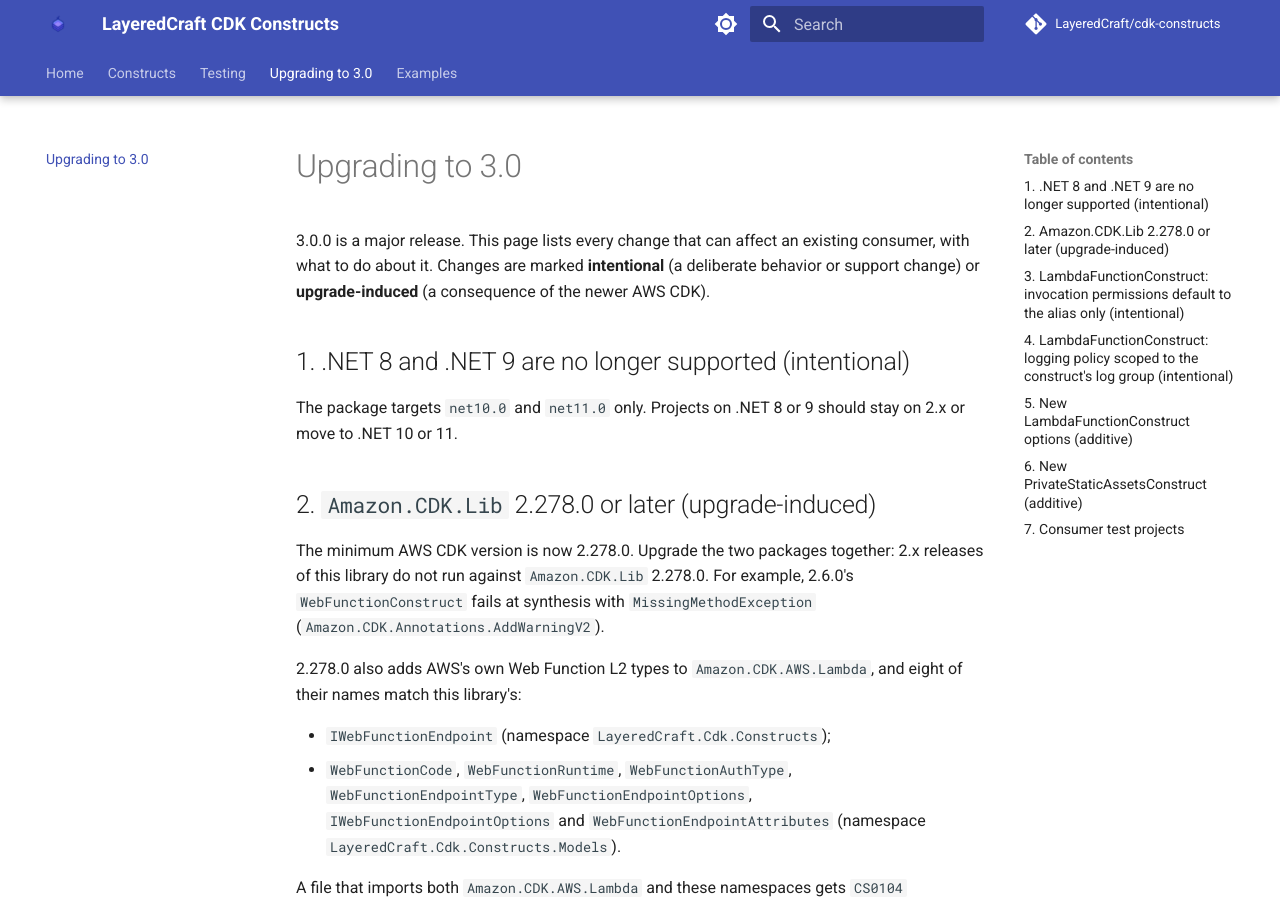
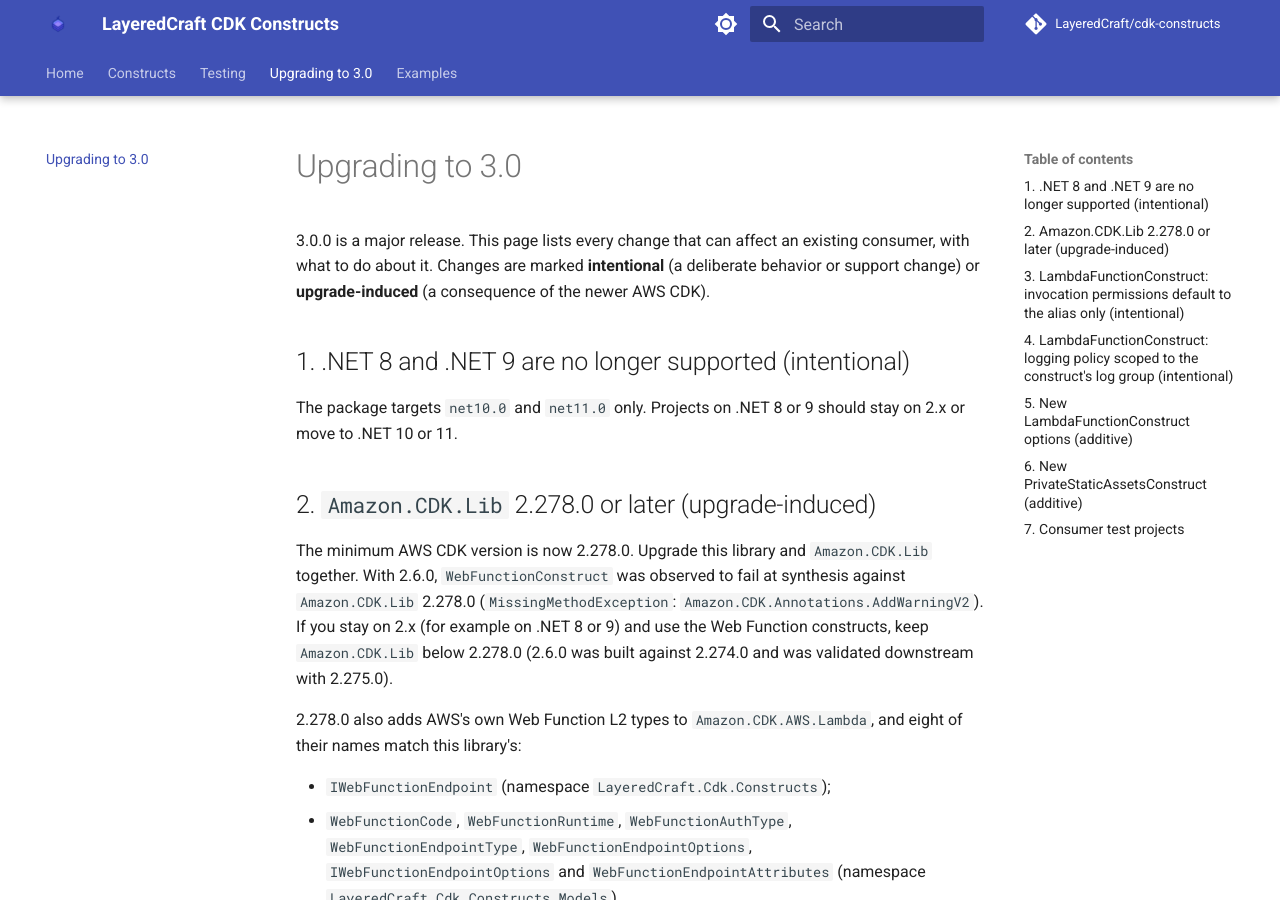
Before and after one commit to LayeredCraft/cdk-constructs, an MkDocs documentation site: the page built from docs/migration/v3.md, in a window 1280 px wide and 900 px high. Built offline with MkDocs 1.6.1 and Material for MkDocs 9.7.7, drawn with Linux system fonts in a browser that asks for light colours; comment, search, counter and statistics services are not loaded.

Commit message:
docs: scope the 2.x CDK incompatibility note to Web Function usage
The observed failure (2.6.0 WebFunctionConstruct, MissingMethodException
AddWarningV2 against Amazon.CDK.Lib 2.278.0) does not establish that every
2.x release or construct fails. State the observed case, recommend
upgrading both packages together, and tell 2.x consumers using the Web
Function constructs to stay below CDK 2.278.0. Codex P2.

Refs #112 (cdkc-2lh.5)

Co-Authored-By: Claude Opus 5.5 <noreply@anthropic.com>

```diff
--- a/docs/migration/v3.md
+++ b/docs/migration/v3.md
@@ -11,9 +11,11 @@ to .NET 10 or 11.
 
 ## 2. `Amazon.CDK.Lib` 2.278.0 or later (upgrade-induced)
 
-The minimum AWS CDK version is now 2.278.0. Upgrade the two packages together: 2.x releases of this
-library do not run against `Amazon.CDK.Lib` 2.278.0. For example, 2.6.0's `WebFunctionConstruct`
-fails at synthesis with `MissingMethodException` (`Amazon.CDK.Annotations.AddWarningV2`).
+The minimum AWS CDK version is now 2.278.0. Upgrade this library and `Amazon.CDK.Lib` together.
+With 2.6.0, `WebFunctionConstruct` was observed to fail at synthesis against `Amazon.CDK.Lib` 2.278.0
+(`MissingMethodException`: `Amazon.CDK.Annotations.AddWarningV2`). If you stay on 2.x (for example on
+.NET 8 or 9) and use the Web Function constructs, keep `Amazon.CDK.Lib` below 2.278.0 (2.6.0 was built
+against 2.274.0 and was validated downstream with 2.275.0).
 
 2.278.0 also adds AWS's own Web Function L2 types to `Amazon.CDK.AWS.Lambda`, and eight of their
 names match this library's:
```
